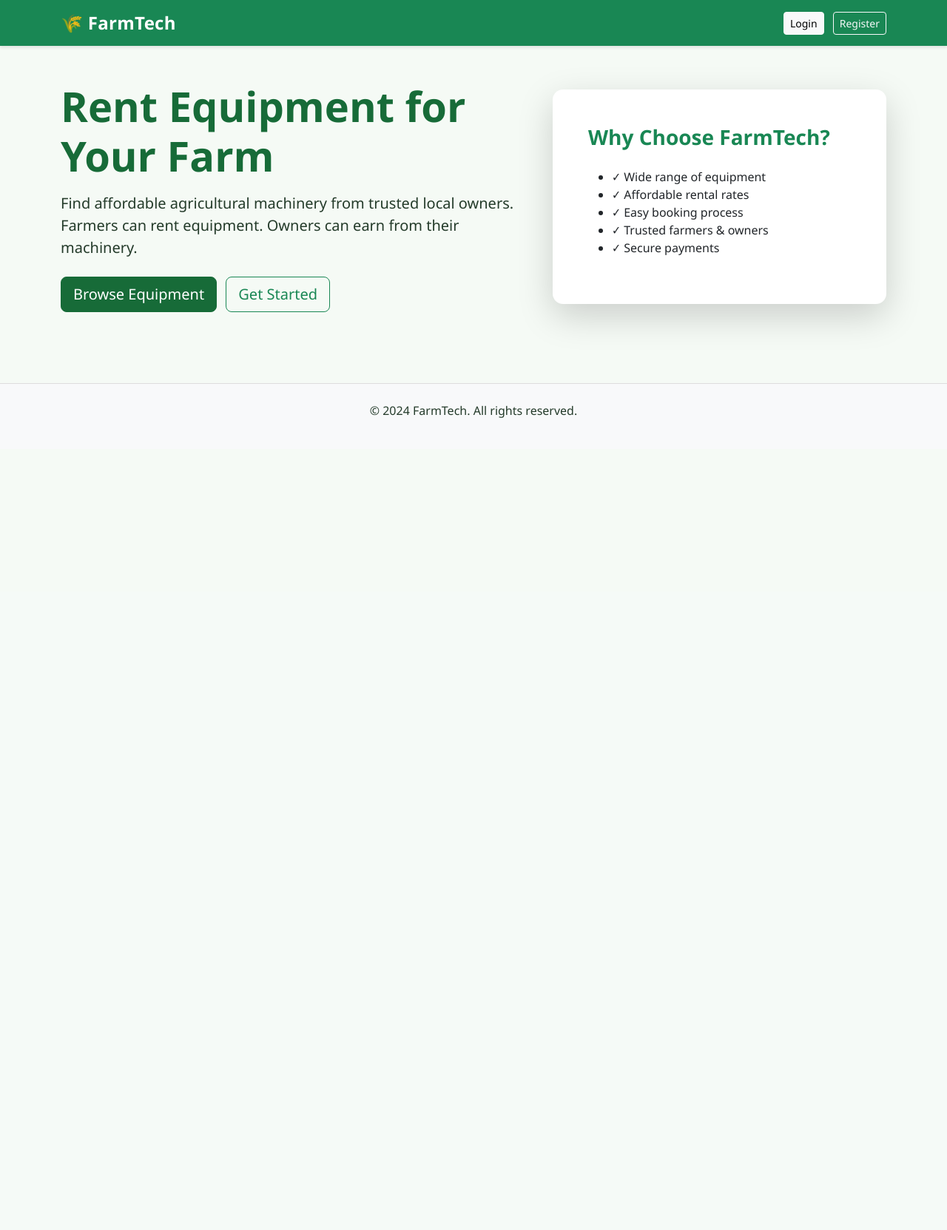
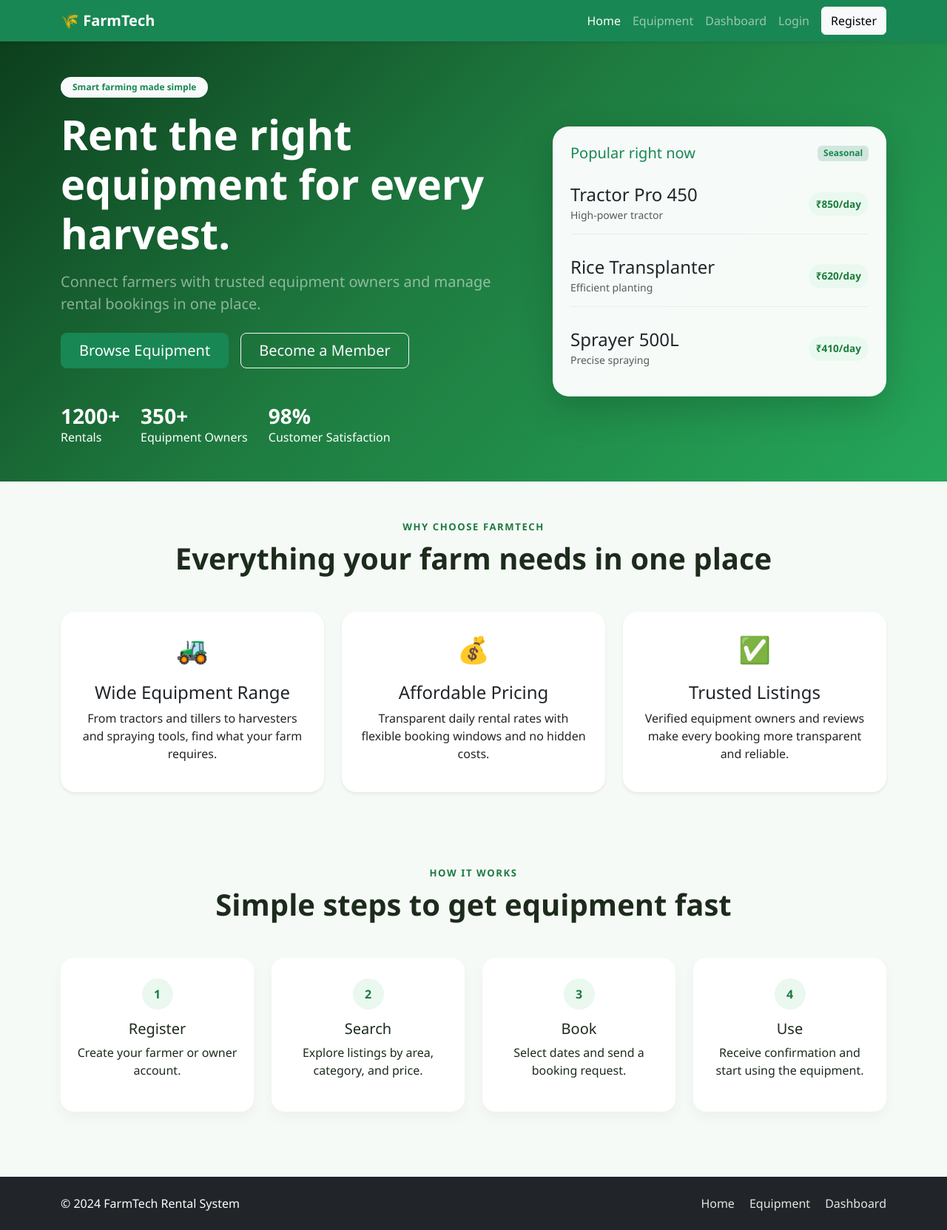
Before and after one commit to karlepriya911-ship-it/Farmtech, a PHP site: page / in a window 1280 px wide. Shown: the whole page at 74% size. Before the commit the page ends 565 px from the top, so only its background shows below. Run offline with PHP 8.4, Linux system fonts and the light colour scheme.

Commit message:
Build Week 2 frontend pages: landing page, equipment listing, detail view, dashboard, and supporting JS/CSS

```diff
--- a/frontend/css/style.css
+++ b/frontend/css/style.css
@@ -1,77 +1,191 @@
-* {
-    margin: 0;
-    padding: 0;
-    box-sizing: border-box;
-}
-
 body {
-    background-color: #f5faf5;
-    color: #243b2a;
-    font-family: 'Segoe UI', Tahoma, Geneva, Verdana, sans-serif;
+  font-family: 'Segoe UI', Tahoma, Geneva, Verdana, sans-serif;
+  background: #f6faf6;
+  color: #1d2b1d;
 }
 
 .navbar {
-    box-shadow: 0 2px 4px rgba(0,0,0,0.1);
+  position: sticky;
+  top: 0;
+  z-index: 10;
 }
 
-.navbar-brand {
-    font-size: 1.5rem;
-    letter-spacing: 0.3px;
+.hero-section {
+  background: linear-gradient(135deg, #0d3f1d, #1e7a3f 45%, #25a75a 100%);
+  min-height: 520px;
+  display: flex;
+  align-items: center;
 }
 
-h1, h2, h3 {
-    font-weight: 700;
-    color: #176b38;
+.section-kicker {
+  display: inline-block;
+  font-size: 0.82rem;
+  letter-spacing: 0.12em;
+  text-transform: uppercase;
+  color: #1d7a42;
+  font-weight: 700;
 }
 
-.btn-success {
-    background-color: #176b38;
-    border-color: #176b38;
+.card-spotlight {
+  background: rgba(255, 255, 255, 0.96);
+  border-radius: 22px;
 }
 
-.btn-success:hover {
-    background-color: #0d5027;
-    border-color: #0d5027;
+.featured-item {
+  padding: 14px 0;
+  border-bottom: 1px solid #e8efe8;
 }
 
-.card {
-    border: none;
-    border-radius: 14px;
-    box-shadow: 0 4px 8px rgba(0,0,0,0.1);
+.featured-item:last-child {
+  border-bottom: none;
 }
 
-.card:hover {
-    box-shadow: 0 8px 16px rgba(0,0,0,0.15);
-    transition: box-shadow 0.3s ease;
+.price-tag {
+  background: #eaf9ef;
+  color: #1b7d3c;
+  font-weight: 700;
+  padding: 6px 10px;
+  border-radius: 999px;
+  font-size: 0.85rem;
 }
 
-.form-control:focus {
-    border-color: #176b38;
-    box-shadow: 0 0 0 0.2rem rgba(23, 107, 56, 0.25);
+.stats-row {
+  display: flex;
+  gap: 28px;
+  flex-wrap: wrap;
+  color: #fff;
 }
 
-footer {
-    border-top: 1px solid #ddd;
-    margin-top: 5rem;
+.stats-row h3 {
+  margin-bottom: 0;
+  font-weight: 700;
+}
+
+.feature-card {
+  border-radius: 20px;
+  transition: transform 0.2s ease, box-shadow 0.2s ease;
+}
+
+.feature-card:hover,
+.equipment-card:hover,
+.stat-card:hover {
+  transform: translateY(-4px);
+  box-shadow: 0 14px 34px rgba(29, 73, 41, 0.09) !important;
+}
+
+.feature-icon {
+  font-size: 2.2rem;
+  margin-bottom: 18px;
+}
+
+.step-box {
+  background: #fff;
+  border-radius: 18px;
+  padding: 28px 18px;
+  box-shadow: 0 8px 18px rgba(0,0,0,0.04);
+  height: 100%;
+}
+
+.step-number {
+  display: inline-flex;
+  width: 42px;
+  height: 42px;
+  align-items: center;
+  justify-content: center;
+  border-radius: 50%;
+  background: #eaf8ef;
+  color: #1d7a42;
+  font-weight: 700;
+  margin-bottom: 14px;
+}
+
+.footer {
+  margin-top: 40px;
+}
+
+.footer-links {
+  display: flex;
+  gap: 20px;
+}
+
+.footer-links a {
+  color: #dfe9e1;
+  text-decoration: none;
 }
 
 .equipment-card {
-    transition: transform 0.3s ease;
+  border-radius: 18px;
+  overflow: hidden;
 }
 
-.equipment-card:hover {
-    transform: translateY(-5px);
+.equipment-card img,
+.detail-image {
+  width: 100%;
+  height: 220px;
+  object-fit: cover;
 }
 
-.badge {
-    font-size: 0.85rem;
-    padding: 0.4rem 0.8rem;
+.price {
+  color: #1d7a42;
+  font-weight: 700;
 }
 
-input[type="date"],
-input[type="email"],
-input[type="password"],
-input[type="text"],
-input[type="tel"] {
-    border-radius: 8px;
+.rating {
+  color: #c77b00;
+  font-weight: 600;
 }
+
+.empty-state {
+  border-radius: 18px;
+}
+
+.feature-list {
+  list-style: none;
+  padding: 0;
+  margin: 16px 0 0;
+}
+
+.feature-list li {
+  background: #f2faf3;
+  padding: 10px 14px;
+  border-radius: 12px;
+  margin-bottom: 8px;
+  color: #1b3d29;
+}
+
+.booking-box {
+  background: #f6faf7;
+  border: 1px solid #e5efe5;
+}
+
+.stat-card {
+  border-radius: 18px;
+}
+
+.stat-label {
+  font-size: 0.72rem;
+  text-transform: uppercase;
+  letter-spacing: 0.08em;
+  font-weight: 700;
+}
+
+.booking-item {
+  gap: 14px;
+}
+
+@media (max-width: 768px) {
+  .hero-section {
+    min-height: auto;
+    padding: 40px 0;
+  }
+
+  .stats-row {
+    gap: 14px;
+  }
+
+  .footer-links {
+    margin-top: 12px;
+    flex-wrap: wrap;
+    justify-content: center;
+  }
+}
--- a/frontend/index.html
+++ b/frontend/index.html
@@ -1,51 +1,181 @@
 <!DOCTYPE html>
 <html lang="en">
   <head>
-    <meta charset="UTF-8">
-    <meta name="viewport" content="width=device-width, initial-scale=1.0">
-    <title>FarmTech - Equipment Rental System</title>
-    <link href="https://cdn.jsdelivr.net/npm/bootstrap@5.3.3/dist/css/bootstrap.min.css" rel="stylesheet">
-    <link rel="stylesheet" href="css/style.css">
+    <meta charset="UTF-8" />
+    <meta name="viewport" content="width=device-width, initial-scale=1.0" />
+    <title>FarmTech | Equipment Rental</title>
+    <link href="https://cdn.jsdelivr.net/npm/bootstrap@5.3.3/dist/css/bootstrap.min.css" rel="stylesheet" />
+    <link rel="stylesheet" href="css/style.css" />
   </head>
   <body>
-    <nav class="navbar navbar-dark bg-success">
+    <nav class="navbar navbar-expand-lg navbar-dark bg-success shadow-sm">
       <div class="container">
         <a class="navbar-brand fw-bold" href="index.html">🌾 FarmTech</a>
-            <div>
-                <a class="btn btn-light btn-sm" href="login.html">Login</a>
-                <a class="btn btn-outline-light btn-sm ms-2" href="register.html">Register</a>
+        <button class="navbar-toggler" type="button" data-bs-toggle="collapse" data-bs-target="#navbarNav">
+          <span class="navbar-toggler-icon"></span>
+        </button>
+        <div class="collapse navbar-collapse" id="navbarNav">
+          <ul class="navbar-nav ms-auto align-items-lg-center">
+            <li class="nav-item"><a class="nav-link active" href="index.html">Home</a></li>
+            <li class="nav-item"><a class="nav-link" href="equipment.html">Equipment</a></li>
+            <li class="nav-item"><a class="nav-link" href="dashboard-farmer.html">Dashboard</a></li>
+            <li class="nav-item"><a class="nav-link" href="login.html">Login</a></li>
+            <li class="nav-item ms-lg-2"><a class="btn btn-light" href="register.html">Register</a></li>
+          </ul>
         </div>
       </div>
     </nav>
 
-    <main class="container py-5">
-        <div class="row align-items-center">
-            <div class="col-md-7">
-                <h1 class="display-4 fw-bold">Rent Equipment for Your Farm</h1>
-                <p class="lead mt-3">Find affordable agricultural machinery from trusted local owners. Farmers can rent equipment. Owners can earn from their machinery.</p>
-                <div class="mt-4">
-                    <a class="btn btn-success btn-lg" href="equipment.html">Browse Equipment</a>
-                    <a class="btn btn-outline-success btn-lg ms-2" href="register.html">Get Started</a>
+    <header class="hero-section">
+      <div class="container py-5">
+        <div class="row align-items-center g-4">
+          <div class="col-lg-7">
+            <span class="badge rounded-pill bg-light text-success px-3 py-2 mb-3">Smart farming made simple</span>
+            <h1 class="display-4 fw-bold text-white">Rent the right equipment for every harvest.</h1>
+            <p class="lead text-white-50 mt-3">
+              Connect farmers with trusted equipment owners and manage rental bookings in one place.
+            </p>
+            <div class="mt-4 d-flex flex-wrap gap-3">
+              <a class="btn btn-success btn-lg px-4" href="equipment.html">Browse Equipment</a>
+              <a class="btn btn-outline-light btn-lg px-4" href="register.html">Become a Member</a>
             </div>
+            <div class="stats-row mt-5">
+              <div>
+                <h3>1200+</h3>
+                <span>Rentals</span>
               </div>
-            <div class="col-md-5">
-                <div class="card shadow-lg p-5 border-0">
-                    <h3 class="text-success">Why Choose FarmTech?</h3>
-                    <ul class="mt-3">
-                        <li>✓ Wide range of equipment</li>
-                        <li>✓ Affordable rental rates</li>
-                        <li>✓ Easy booking process</li>
-                        <li>✓ Trusted farmers & owners</li>
-                        <li>✓ Secure payments</li>
-                    </ul>
+              <div>
+                <h3>350+</h3>
+                <span>Equipment Owners</span>
+              </div>
+              <div>
+                <h3>98%</h3>
+                <span>Customer Satisfaction</span>
               </div>
             </div>
           </div>
+
+          <div class="col-lg-5">
+            <div class="card card-spotlight shadow-lg border-0 p-4">
+              <div class="d-flex justify-content-between align-items-center mb-3">
+                <h5 class="mb-0 text-success">Popular right now</h5>
+                <span class="badge bg-success-subtle text-success">Seasonal</span>
+              </div>
+
+              <div class="featured-item mb-3">
+                <div class="d-flex align-items-center justify-content-between">
+                  <div>
+                    <h4 class="mb-0">Tractor Pro 450</h4>
+                    <small class="text-muted">High-power tractor</small>
+                  </div>
+                  <span class="price-tag">₹850/day</span>
+                </div>
+              </div>
+
+              <div class="featured-item mb-3">
+                <div class="d-flex align-items-center justify-content-between">
+                  <div>
+                    <h4 class="mb-0">Rice Transplanter</h4>
+                    <small class="text-muted">Efficient planting</small>
+                  </div>
+                  <span class="price-tag">₹620/day</span>
+                </div>
+              </div>
+
+              <div class="featured-item">
+                <div class="d-flex align-items-center justify-content-between">
+                  <div>
+                    <h4 class="mb-0">Sprayer 500L</h4>
+                    <small class="text-muted">Precise spraying</small>
+                  </div>
+                  <span class="price-tag">₹410/day</span>
+                </div>
+              </div>
+            </div>
+          </div>
+        </div>
+      </div>
+    </header>
+
+    <main>
+      <section class="container py-5">
+        <div class="text-center mb-5">
+          <span class="section-kicker">Why choose FarmTech</span>
+          <h2 class="display-6 fw-bold mt-2">Everything your farm needs in one place</h2>
+        </div>
+        <div class="row g-4">
+          <div class="col-md-4">
+            <div class="card h-100 border-0 shadow-sm p-4 text-center feature-card">
+              <div class="feature-icon">🚜</div>
+              <h4>Wide Equipment Range</h4>
+              <p>From tractors and tillers to harvesters and spraying tools, find what your farm requires.</p>
+            </div>
+          </div>
+          <div class="col-md-4">
+            <div class="card h-100 border-0 shadow-sm p-4 text-center feature-card">
+              <div class="feature-icon">💰</div>
+              <h4>Affordable Pricing</h4>
+              <p>Transparent daily rental rates with flexible booking windows and no hidden costs.</p>
+            </div>
+          </div>
+          <div class="col-md-4">
+            <div class="card h-100 border-0 shadow-sm p-4 text-center feature-card">
+              <div class="feature-icon">✅</div>
+              <h4>Trusted Listings</h4>
+              <p>Verified equipment owners and reviews make every booking more transparent and reliable.</p>
+            </div>
+          </div>
+        </div>
+      </section>
+
+      <section class="how-it-works py-5">
+        <div class="container">
+          <div class="text-center mb-5">
+            <span class="section-kicker">How it works</span>
+            <h2 class="display-6 fw-bold mt-2">Simple steps to get equipment fast</h2>
+          </div>
+          <div class="row g-4">
+            <div class="col-md-3 text-center">
+              <div class="step-box">
+                <span class="step-number">1</span>
+                <h5>Register</h5>
+                <p>Create your farmer or owner account.</p>
+              </div>
+            </div>
+            <div class="col-md-3 text-center">
+              <div class="step-box">
+                <span class="step-number">2</span>
+                <h5>Search</h5>
+                <p>Explore listings by area, category, and price.</p>
+              </div>
+            </div>
+            <div class="col-md-3 text-center">
+              <div class="step-box">
+                <span class="step-number">3</span>
+                <h5>Book</h5>
+                <p>Select dates and send a booking request.</p>
+              </div>
+            </div>
+            <div class="col-md-3 text-center">
+              <div class="step-box">
+                <span class="step-number">4</span>
+                <h5>Use</h5>
+                <p>Receive confirmation and start using the equipment.</p>
+              </div>
+            </div>
+          </div>
+        </div>
+      </section>
     </main>
 
-    <footer class="bg-light py-4 mt-5">
-        <div class="container text-center">
-            <p>&copy; 2024 FarmTech. All rights reserved.</p>
+    <footer class="footer bg-dark text-white py-4">
+      <div class="container d-flex flex-column flex-md-row justify-content-between align-items-center">
+        <p class="mb-0">© 2024 FarmTech Rental System</p>
+        <div class="footer-links">
+          <a href="index.html">Home</a>
+          <a href="equipment.html">Equipment</a>
+          <a href="dashboard-farmer.html">Dashboard</a>
+        </div>
       </div>
     </footer>
 
```
Also changed, not shown: frontend/dashboard-farmer.html (added, +82 -0 lines), frontend/equipment-details.html (added, +46 -0 lines), frontend/equipment.html (+72 -71 lines), README.md. Lines whose indentation alone changed are shown as unchanged.
